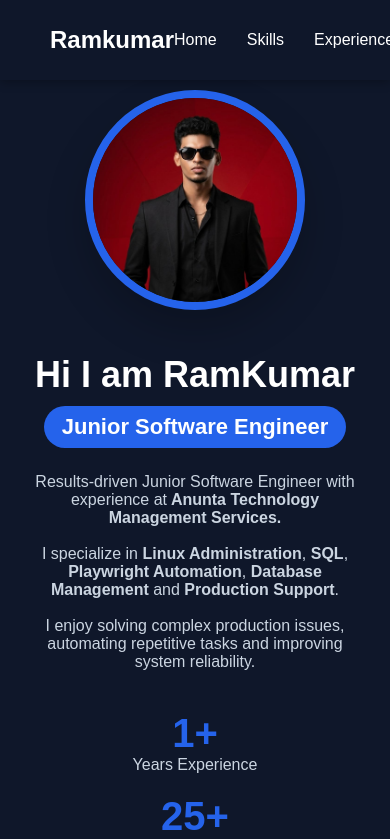
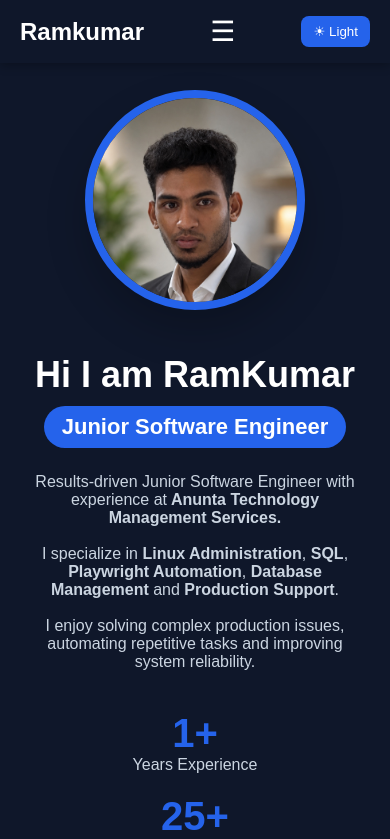
Before and after one commit to Ramkumar2002-source/my-portfolio, a React (Vite) app: page / in a window 390 px wide. Shown: the top 839 px of the page. Built offline with nearby package versions, Linux system fonts and the light colour scheme.

Commit message:
Add mobile responsive design

```diff
--- a/src/About.jsx
+++ b/src/About.jsx
@@ -1,5 +1,5 @@
 import "./About.css";
-import profile from "./assets/Image.jpg";
+import profile from "./assets/photo.jpg";
 import { motion } from "framer-motion";
 
 function About() {
--- /dev/null
+++ b/src/Home.css
@@ -0,0 +1,117 @@
+.navbar {
+  position: fixed;
+  top: 0;
+  left: 0;
+  width: 100%;
+  background-color: #0f172a;
+  color: white;
+
+  display: flex;
+  justify-content: space-around;
+  align-items: center;
+
+  padding: 15px 50px;
+
+  z-index: 1000;
+
+  box-shadow: 0 2px 10px rgba(0, 0, 0, 0.3);
+
+  box-sizing: border-box;
+}
+
+.logo {
+  color: white;
+}
+
+.nav-menu {
+  display: flex;
+  list-style: none;
+  gap: 30px;
+  cursor: pointer;
+  margin: 0;
+  padding: 0;
+}
+
+.nav-menu li:hover {
+  color: #60a5fa;
+}
+
+.dark-mode-button {
+  padding: 10px 20px;
+  border-radius: 8px;
+  cursor: pointer;
+  border: none;
+  background: #2563eb;
+  color: white;
+}
+
+/* Hide hamburger icon on desktop */
+
+.menu-icon {
+  display: none;
+  background: none;
+  border: none;
+  color: white;
+  font-size: 28px;
+  cursor: pointer;
+}
+
+
+/* Mobile Screen */
+
+@media (max-width: 720px) {
+
+  .navbar {
+    justify-content: space-between;
+    padding: 15px 20px;
+  }
+
+  /* Show hamburger icon */
+
+  .menu-icon {
+    display: block;
+  }
+
+  /* Hide menu by default */
+
+  .nav-menu {
+    display: none;
+
+    position: absolute;
+
+    top: 100%;
+    left: 0;
+
+    width: 100%;
+
+    background-color: #0f172a;
+
+    flex-direction: column;
+
+    align-items: center;
+
+    gap: 0;
+
+    padding: 10px 0;
+  }
+
+  /* Show menu when hamburger is clicked */
+
+  .nav-menu.active {
+    display: flex;
+  }
+
+  .nav-menu li {
+    width: 100%;
+    text-align: center;
+    padding: 15px 0;
+  }
+
+  .nav-menu li:hover {
+    background-color: #1e293b;
+  }
+
+  .dark-mode-button {
+    padding: 8px 12px;
+  }
+}
--- a/src/Home.jsx
+++ b/src/Home.jsx
@@ -1,4 +1,8 @@
+import { useState } from "react";
+import "./Home.css";
+
 function Home({ darkMode, setDarkMode }) {
+  const [menuOpen, setMenuOpen] = useState(false);
 
   const scrollToSection = (id) => {
     const section = document.getElementById(id);
@@ -14,39 +18,26 @@ function Home({ darkMode, setDarkMode }) {
       top: y,
       behavior: "smooth",
     });
+
+    // Close mobile menu after clicking an item
+    setMenuOpen(false);
   };
 
+  return (
+    <nav className="navbar">
 
-  return (
-    <nav
-      style={{
-        position: "fixed",
-        top: 0,
-        left: 0,
-        width: "100%",
-        backgroundColor: "#0f172a",
-        color: "white",
-        display: "flex",
-        justifyContent: "space-around",
-        alignItems: "center",
-        padding: "15px 50px",
-        zIndex: 1000,
-        boxShadow: "0 2px 10px rgba(0,0,0,0.3)"
-      }}
+      <h2 className="logo">Ramkumar</h2>
+
+      {/* Hamburger icon - visible below 720px */}
+      <button
+        className="menu-icon"
+        onClick={() => setMenuOpen(!menuOpen)}
       >
+        {menuOpen ? "✕" : "☰"}
+      </button>
 
-      <h2 style={{ color: "white" }}>
-        Ramkumar
-      </h2>
-
-      <ul
-        style={{
-          display: "flex",
-          listStyle: "none",
-          gap: "30px",
-          cursor: "pointer"
-        }}
-      >
+      {/* Navigation Menu */}
+      <ul className={`nav-menu ${menuOpen ? "active" : ""}`}>
 
         <li onClick={() => scrollToSection("about")}>
           Home
@@ -71,15 +62,8 @@ function Home({ darkMode, setDarkMode }) {
       </ul>
 
       <button
+        className="dark-mode-button"
         onClick={() => setDarkMode(!darkMode)}
-        style={{
-          padding: "10px 20px",
-          borderRadius: "8px",
-          cursor: "pointer",
-          border: "none",
-          background: "#2563eb",
-          color: "white"
-        }}
       >
         {darkMode ? "☀ Light" : "🌙 Dark"}
       </button>
```
Also changed, not shown: src/assets/photo.jpg (added). Lines whose indentation alone changed are shown as unchanged.
